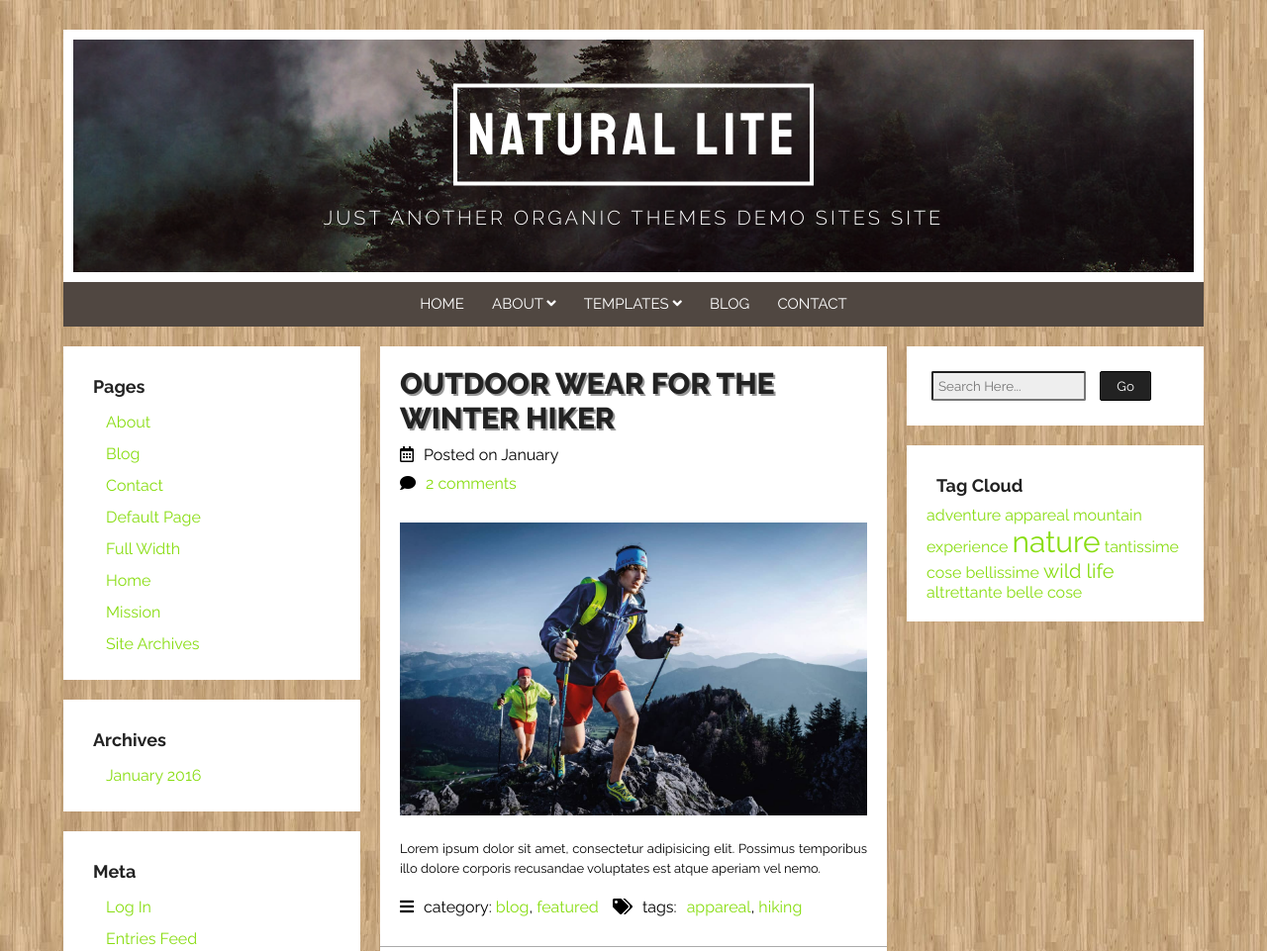
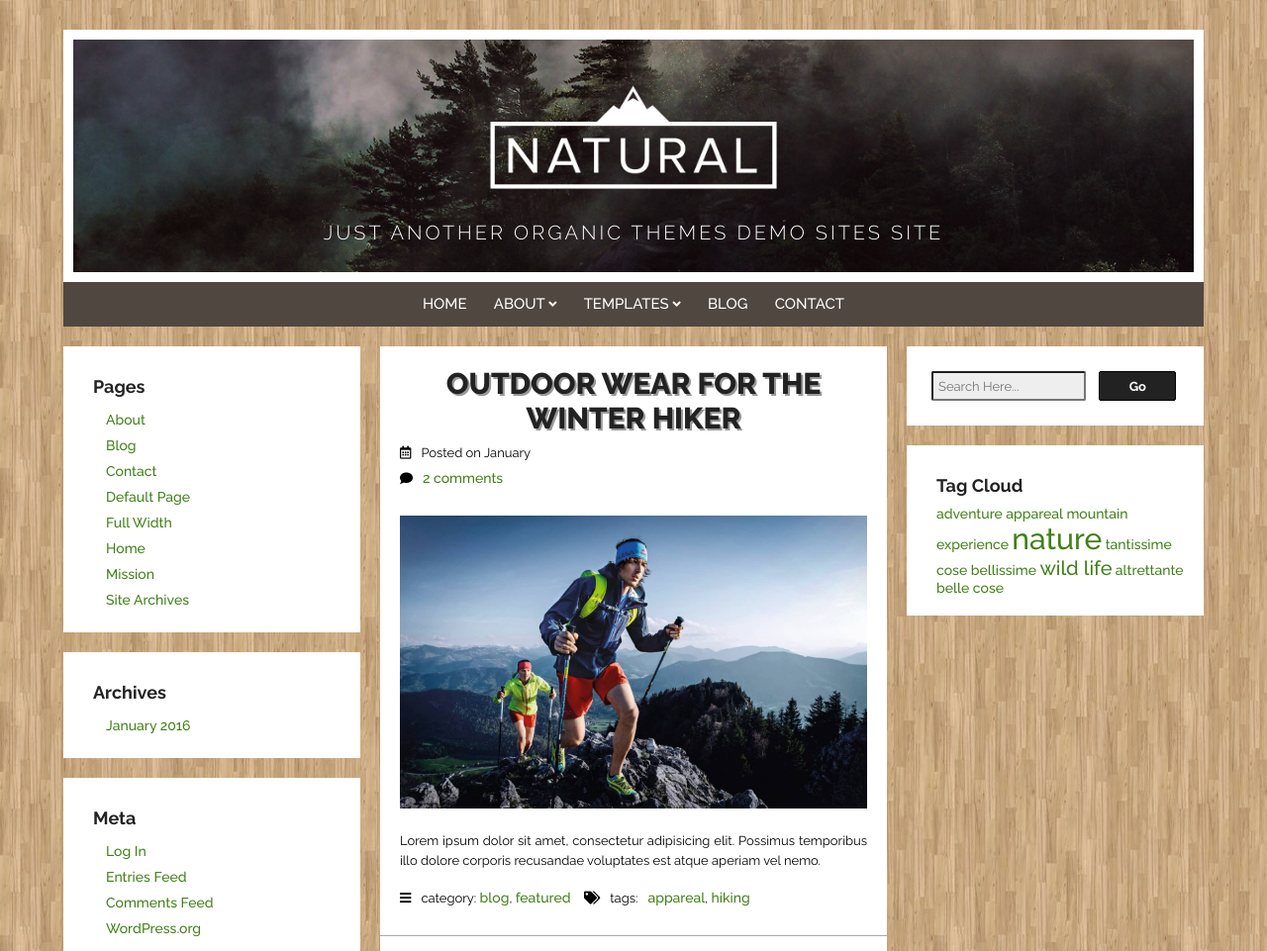
Before and after one commit to andreamazza84/htmlcss-wp, a plain HTML site: page index.html in a window 1280 px wide. Shown: the top 961 px of the page at 99% size. Drawn offline with Linux system fonts and the light colour scheme.

Commit message:
Altri fix e refactoring del css

```diff
--- a/assets/css/style.css
+++ b/assets/css/style.css
@@ -4,6 +4,7 @@
   padding: 0;
   box-sizing: border-box;
   font-family: 'Raleway', sans-serif;
+  font-size: 13px;
 }
 /* /default settings reset */
 
@@ -38,8 +39,16 @@ body{
   text-transform: uppercase;
 }
 
-.nocap{
+.plain-txt{
   text-transform: none;
+}
+
+.big-font{
+  font-size: 30px;
+}
+
+.med-font{
+  font-size: 20px;
 }
 /* /utility */
 
@@ -49,7 +58,7 @@ header{
   height: 300px;
 }
 
-.presentation{
+.title-container{
   width: 100%;
   height: 85%;
   background-image: url(../img/bosco.jpg);
@@ -61,7 +70,13 @@ header{
   position: relative;
 }
 
-.content{
+.title-container .overlay{
+  width: 100%;
+  height: 100%;
+  background-color: rgba(50,0,0,0.2)
+}
+
+.title-content{
   display: inline-block;
   width: 100%;
   position: absolute;
@@ -70,21 +85,8 @@ header{
   transform: translate(-50%, -50%);
 }
 
-.overlay{
-  width: 100%;
-  height: 100%;
-  background-color: rgba(50,0,0,0.2)
-}
-
-h1{
-  display: inline-block;
-  font-size: 60px;
-  font-weight: 400;
-  font-family: 'Staatliches', cursive;
-  border: 4px solid white;
-  padding: 10px;
-  margin-bottom: 20px;
-  letter-spacing: 5px;
+.title-content .logo{
+  width: 30%;
 }
 
 h3{
@@ -101,21 +103,18 @@ h4{
 }
 
 a{
+  font-size: 14px;
+  font-weight: 500;
   text-decoration: none;
-  color: #88dd11; /*light green*/
+  color: #408018; /*clear olive green*/
 }
 
 a:hover{
   text-decoration: underline;
-  color: #66bb11; /*green*/
+  color: #44482f; /*dark olive green*/
 }
 
-p{
-  font-size: 13px;
-  line-height: 45px;
-}
-
-ul li {
+ul li{
   list-style: none;
 }
 
@@ -123,10 +122,7 @@ ul li {
   color: white;
 }
 
-#title{
-  text-decoration: none;
-}
-
+/* navigation bar */
 .nav-bar{
   display: inline-block;
   width: 100%;
@@ -166,13 +162,21 @@ ul li {
   font-size: 15px;
   line-height: 45px;
 }
+
+/* /navigation bar */
 /* /header */
 
-/* main */
-/* side left menu */
+/* main structure*/
+.left-column{
+  width: 25vw;
+}
 
-.left-container{
+.right-column{
   width: 25vw;
+}
+
+.center-column{
+  width: 40vw;
 }
 
 .box{
@@ -189,13 +193,15 @@ ul li {
   margin: 20px 0 20px 20px;
 }
 
-.article-box{
+.center-box{
   background-color: white;
   margin-top: 20px;
   padding: 20px;
 }
+/* /main structure */
 
-.sidebox ul li{
+/* left menu */
+.menu ul li{
   width: 90%;
   height: 2em;
   margin: auto;
@@ -205,25 +211,27 @@ ul li {
   text-transform: capitalize;
 }
 
-.sidebox ul li:hover{
+.menu ul li:hover{
   background-color: #eee;
   border-top: 1px solid #555;
 }
+/* left-menu */
+/* /left column */
 
-.sidebox ul li a{}
-  /* /side left menu */
+/* center-column */
+/* articles section */
 
-/* articles section */
-.center-container{
-  width: 40vw;
-}
-
-.article-box:nth-of-type(1n+2){
+/* rimuove il margin-top a tutti gli articoli dal secondo in poi */
+.center-box:nth-of-type(1n+2){
   margin-top: 0;
   border-top: 1px solid #aaa;
 }
 
-.article h2 a{
+.article h2{
+  text-align: center;
+}
+
+.article h2 a, .article h2 a em{
   font-size: 30px;
   color: #222;
   font-family: 'Raleway', sans-serif;
@@ -233,9 +241,10 @@ ul li {
   text-shadow: 2px 2px #999;
 }
 
-.article h2 a:hover{
+/* il titolo dell'articolo cambia colore con hover */
+.article h2:hover a, .article h2:hover em{
   text-decoration: none;
-  color: #66bb11; /*green*/
+  color: #445618; /*olive-green*/
 }
 
 .date, .comments, .category, .tags{
@@ -261,14 +270,10 @@ ul li {
   padding-right: 10px;
 }
 /* /articles section */
+/* /center-column */
 
-/* right-container */
-.right-container{
-  width: 25vw;
-}
-
-/* /right-container */
-/* search */
+/* right-column */
+/* search-box*/
 .search input{
   margin: 5px;
 }
@@ -282,29 +287,28 @@ ul li {
 }
 
 .search .submit{
-  width: 20%;
+  width: 30%;
   height: 30px;
   background-color: #222;
   color: white;
   border-radius: 2px;
   border: 1px solid black;
+  font-weight: bold;
 }
 
 .search .submit:hover{
   background-color: #333;
 }
-/* /search */
+/* /search-box */
 
-/* tag box */
-.special-tag-big{
-  font-size: 30px;
+/* tag-box */
+.tag-box{
+  width:100%;
+  height: 100%;
+  padding-left: 10px;
 }
-
-.special-tag-med{
-  font-size: 20px;
-}
-/* /tag box */
-
+/* /tag-box */
+/* /right-column */
 /* /main */
 
 /* footer */
@@ -312,7 +316,6 @@ footer{
   width: 100%;
 }
 
-/* /footer */
 .more-info:after{
   content: "";
   display: table;
@@ -338,6 +341,12 @@ footer{
   line-height: 1.5;
 }
 
+/* contacts & credits*/
+.contacts{
+border-top: 1px solid #555;
+border-top-style: inset;
+}
+
 .contacts:after{
   content: "";
   display: table;
@@ -354,7 +363,10 @@ footer{
 }
 
 .social i{
+  /* vertical-align: middle; */
   color: #555;
-  font-size: 20px;
-  padding-right: 5px;
+  font-size: 30px;
+  padding-right: 10px;
 }
+
+/* /footer */
--- a/index.html
+++ b/index.html
@@ -11,16 +11,16 @@
 
   <div class="container">
     <header>
-      <div class="presentation capital">
+      <div class="title-container capital">
         <div class="overlay">
-          <div class="content">
-            <a href="#" id="title"><h1>natural&nbsp;lite</h1></a>
+          <div class="title-content">
+            <a href="#"><img class="logo" src="assets/img/h1logo.png" alt=""></a>
             <h3>just another organic themes demo sites site</h3>
           </div>
         </div>
       </div>
 
-      <div class="nav-bar capital">
+      <nav class="nav-bar capital">
         <ul>
           <li><a href="#">home</a></li>
           <li><a href="#">about <i class="fas fa-angle-down"></i></a></li>
@@ -28,11 +28,11 @@
           <li><a href="#">blog</a></li>
           <li><a href="#">contact</a></li>
         </ul>
-      </div>
+      </nav>
     </header>
 
-  <div class="left-container fl">
-    <div class="menu sidebox left-box box">
+  <div class="left-column fl">
+    <div class="menu left-box box">
       <h4>pages</h4>
       <ul>
         <li><a href="#">about</a></li>
@@ -45,21 +45,21 @@
         <li><a href="#">site archives</a></li>
       </ul>
     </div>
-    <div class="archives sidebox left-box box">
+    <div class="archives menu left-box box">
       <h4>archives</h4>
       <ul><li><a href="#">january 2016</a></li></ul>
     </div>
-    <div class="meta sidebox left-box box">
+    <div class="meta menu left-box box">
       <h4>meta</h4>
       <ul><li><a href="#">log in</a></li></ul>
       <ul><li><a href="#">entries feed</a></li></ul>
       <ul><li><a href="#">comments feed</a></li></ul>
-      <ul><li><a href="#" class="nocap">WordPress.org</a></li></ul>
+      <ul><li><a href="#" class="plain-txt">WordPress.org</a></li></ul>
     </div>
   </div>
 
-    <main class="center-container fl">
-      <div class="article article-box">
+    <main class="center-column fl">
+      <div class="article center-box">
         <h2><a href="#">outdoor wear for the winter hiker</a></h2>
         <div class="date"><i class="far fa-calendar-alt"></i>Posted on January</div>
         <div class="comments"><i class="fas fa-comment"></i><a href="#">2 comments</a></div>
@@ -69,8 +69,8 @@
         <div class="tags"><i class="fas fa-tags"></i>tags: </div><a href="#">appareal</a>, <a href="#">hiking</a>
       </div>
 
-      <div class="article article-box">
-        <h2><a href="#">chris sharma climbs <em>es pontas</em></a></h2>
+      <div class="article center-box">
+        <h2><a href="#">chris sharma climbs <em class="article">es pontas</em></a></h2>
         <div class="date"><i class="far fa-calendar-alt"></i>Posted on July</div>
         <div class="comments"><i class="fas fa-comment"></i><a href="#">10 comments</a></div>
         <img src="assets/img/sharma.jpg" alt="chris sharma clims es pontas">
@@ -80,7 +80,7 @@
       </div>
     </main>
 
-    <div class="right-container fl">
+    <div class="right-column fl">
       <div class="search box right-box">
         <form action="#">
           <input class="search-bar" type="search" placeholder="Search Here...">
@@ -89,19 +89,21 @@
       </div>
       <div class="tag box right-box">
         <h4>tag cloud</h4>
+        <div class="tag-box">
           <a href="#">adventure</a>
           <a href="#">appareal</a>
           <a href="#">mountain</a>
           <a href="#">experience</a>
-        <a class="special-tag-big" href="#">nature</a>
+          <a class="big-font" href="#">nature</a>
           <a href="#">tantissime cose bellissime</a>
-        <a class="special-tag-med" href="#">wild life</a>
+          <a class="med-font" href="#">wild life</a>
           <a href="#">altrettante belle cose</a>
+        </div>
       </div>
     </div>
 
     <footer class="fl">
-      <div class="more-info sidebox box">
+      <div class="more-info menu box">
 
         <div class="recent post fl">
           <h4>recents posts</h4>
@@ -140,7 +142,7 @@
 
       </div>
 
-      <div class="contacts sidebox box">
+      <div class="contacts menu box">
         <div class="recent copyright fl">
           copyright 2020 - All Rights Reserved - Natural Lite <br>
           theme: Natural-Lite by Andrea
@@ -159,3 +161,10 @@
 
   </body>
 </html>
+
+<!-- margini  -->
+<!-- bordo contatti -->
+<!-- reforming -->
+<!-- commenti -->
+<!-- menu a tendina -->
+<!-- link su pulsanti social -->
```
Also changed, not shown: assets/img/h1logo.png (added). Lines whose indentation alone changed are shown as unchanged.
